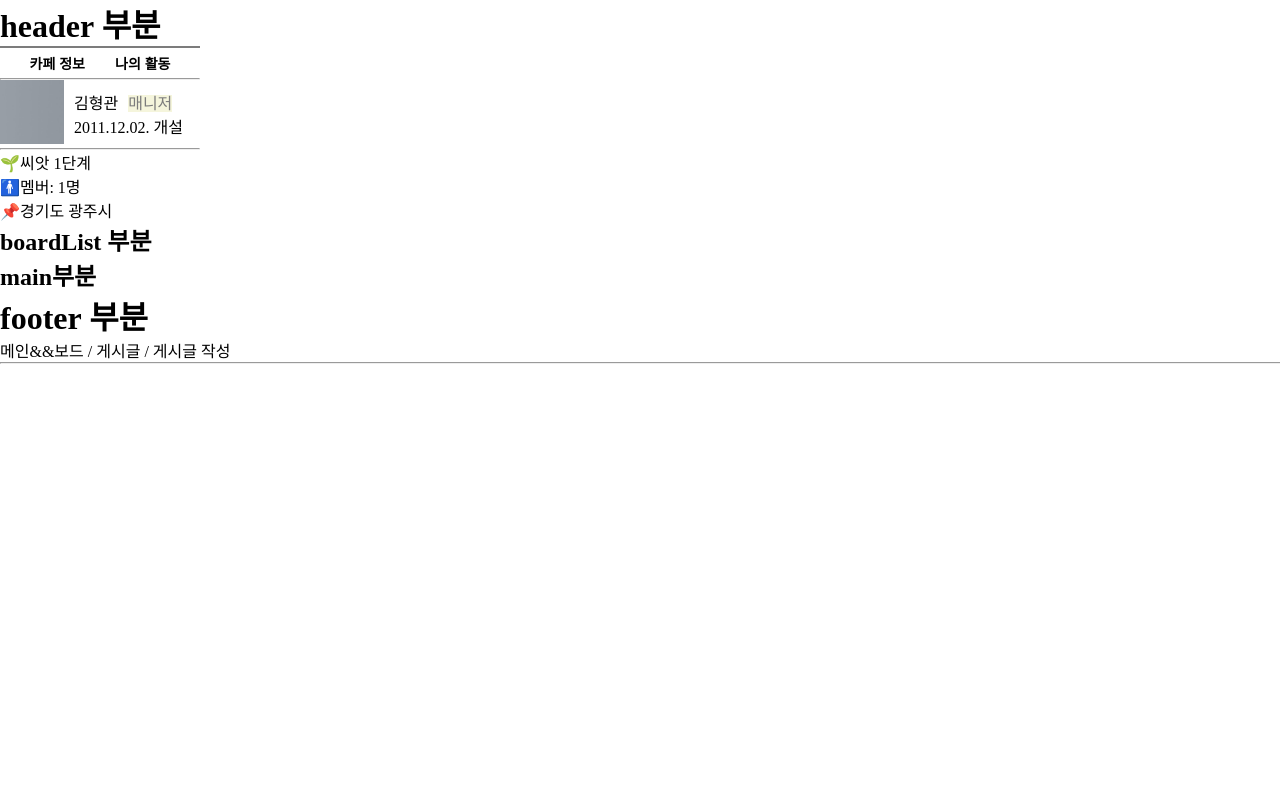
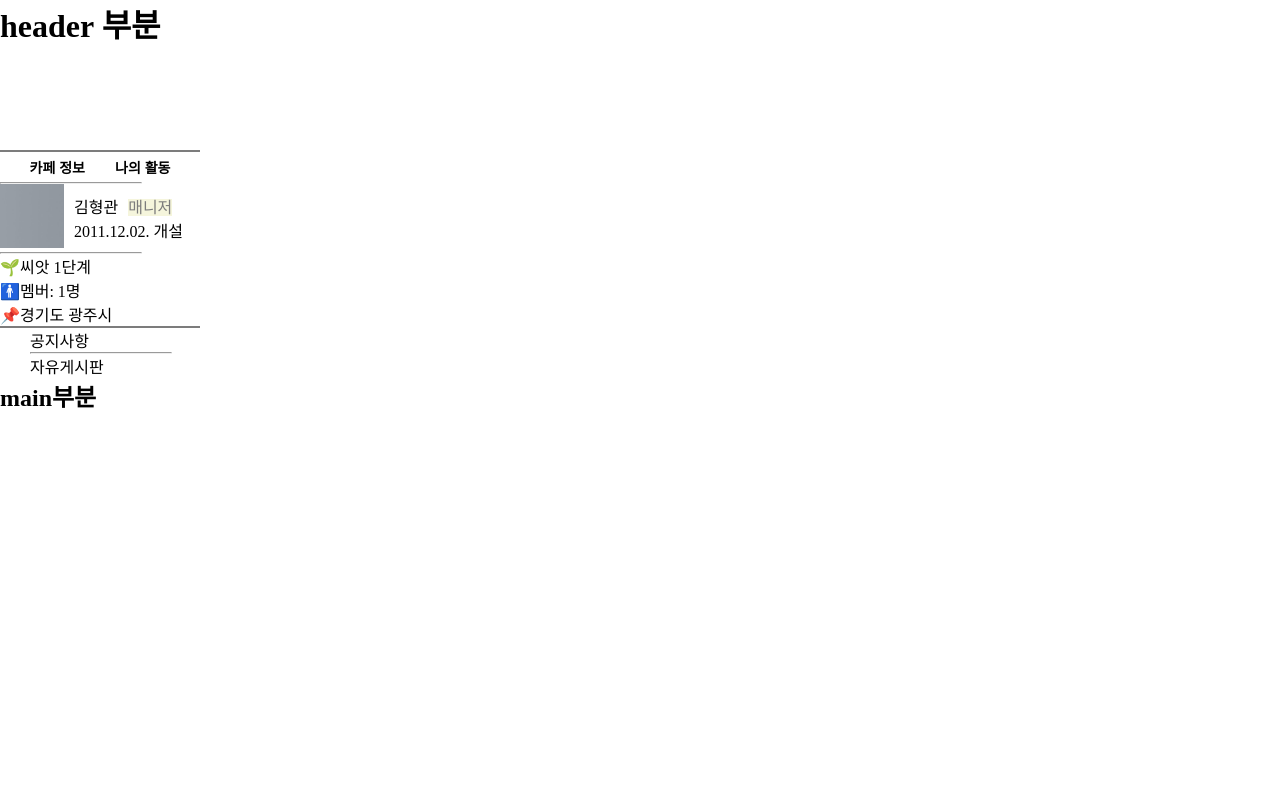
Before and after one commit to cooky122/MiniProject, a React (Vite) app: page / in a window 1280 px wide. Shown: the top 800 px of the page. Built offline with nearby package versions, Linux system fonts and the light colour scheme.

Commit message:
2025-05-23 게시물 리스트

```diff
--- a/src/App.css
+++ b/src/App.css
@@ -34,3 +34,8 @@ table, tr, th, td{
 th,td{
 	width : 100px;
 }
+
+.header{
+	width: 100%;
+	height: 150px;
+}
--- /dev/null
+++ b/src/Css/Main.css
@@ -0,0 +1,4 @@
+.main{
+	width: 800px;
+	height: 600px;
+}
--- /dev/null
+++ b/src/Css/PostListView.css
@@ -0,0 +1,44 @@
+.headerWrap{
+	width: 100%;
+	border-bottom: 1px solid black;
+	margin: 20px;
+	padding-left: 20px;
+	padding-bottom: 20px;
+
+	display: flex;
+	justify-content: space-between
+}
+
+h2{
+	width: 100%;
+	height: 50px;
+
+	margin-left: 20px;
+	margin-top: 20px;
+	padding-left: 20px;
+}
+
+table#postList{
+	width: 100%;
+	margin-left: 20px;
+	margin-bottom: 20px;
+
+	border: none;
+}
+
+table#postList > td, th{
+	border: none;
+}
+
+.searchBar{
+	width: 100%;
+	border-top: 1px solid black;
+	margin-left: 20px;
+	padding: 20px;
+}
+
+.wrapInput > form{
+	display: flex;
+	justify-content: center;
+	gap: 10px;
+}
--- /dev/null
+++ b/src/Css/listBox.css
@@ -0,0 +1,12 @@
+.listContainer{
+  max-width: 200px;
+  border-top: 2px solid #7c7c7c;
+}
+
+.listContainer > ul {
+  margin-left: 30px;
+}
+
+hr{
+  width: 140px;
+}
--- a/src/components/Aside.jsx
+++ b/src/components/Aside.jsx
@@ -1,14 +1,16 @@
 import ProfileBox from "./ProfileBox/ProfileBox.jsx"
+import BoardList from "./ListBox/boardList.jsx";
+
 const Aside = ()=>{
   return (
-    <>
+    <div className="aside">
       <div className="profile">
         <ProfileBox/>
       </div>
       <div className="boardList">
-        <h2>boardList 부분</h2>
+        <BoardList />
       </div>
-    </>
+    </div>
   );
 }
 export default Aside;
--- /dev/null
+++ b/src/components/ListBox/BoardList.jsx
@@ -0,0 +1,15 @@
+import '../../Css/listBox.css';
+
+const BoardList = ()=>{
+  return (
+    <div className="listContainer">
+      <ul>
+        <li><a href=''>공지사항</a></li>
+        <hr/>
+        <li><a href=''>자유게시판</a></li>
+      </ul>
+    </div>
+  );
+}
+
+export default BoardList;
--- a/src/components/Main.jsx
+++ b/src/components/Main.jsx
@@ -1,3 +1,5 @@
+import '../Css/Main.css'
+
 const Main = ()=>{
   return(
     <div className="main">
```
Also changed, not shown: src/components/postListView/PostListView.jsx (added, +62 -0 lines).
